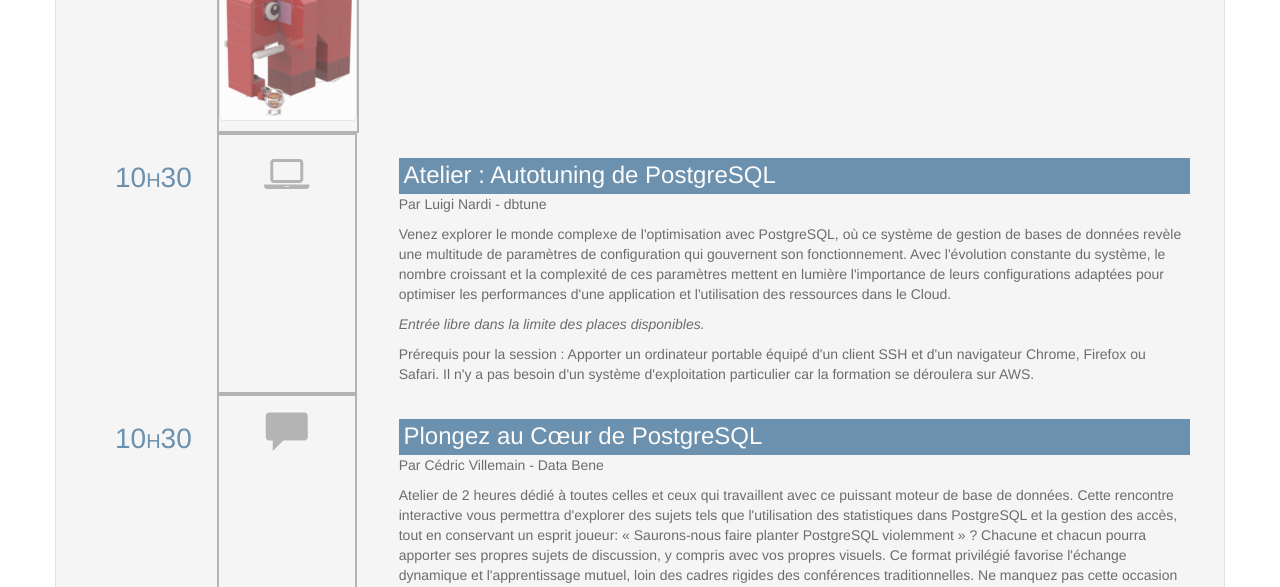
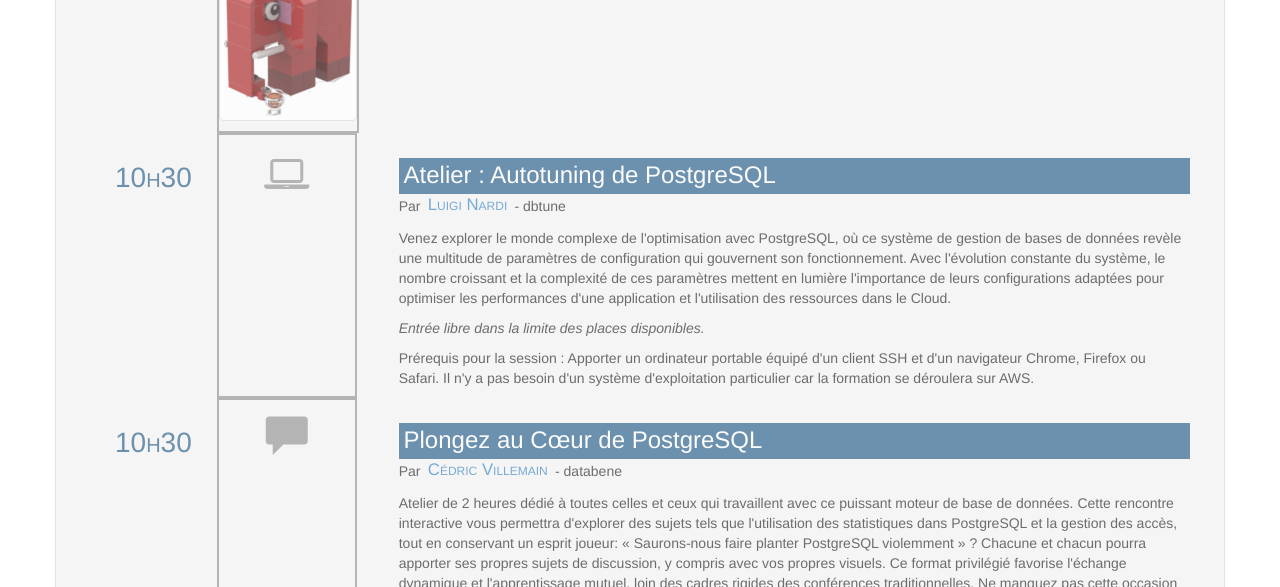
Before and after one commit to postgresqlfr/2024.pgday.fr, a Jekyll site: the page built from programme.md, in a window 1280 px wide and 900 px high, cut to the strip 313-900 px from the top of the window. Built offline with Jekyll 4.4.1, drawn with Linux system fonts in a browser that asks for light colours.

Commit message:
Ajout animateurs ateliers du mardi matin

```diff
--- a/programme.md
+++ b/programme.md
@@ -22,7 +22,7 @@ layout: default
   </div>
   <div class="schedule_desc">
   <h3>Atelier : Autotuning de PostgreSQL</h3>
-  <p>Par Luigi Nardi - dbtune</p>
+  <p>Par <a href="orateurs#l_nardi" class="pg_speaker_name">Luigi Nardi</a> - dbtune</p>
   <p>
 Venez explorer le monde complexe de l'optimisation avec PostgreSQL, où ce système de gestion de bases de données revèle une multitude de paramètres de configuration qui gouvernent son fonctionnement. Avec l'évolution constante du système, le nombre croissant et la complexité de ces paramètres mettent en lumière l'importance de leurs configurations adaptées pour optimiser les performances d'une application et l'utilisation des ressources dans le Cloud.
   </p>
@@ -42,7 +42,7 @@ Venez explorer le monde complexe de l'optimisation avec PostgreSQL, où ce syst
   </div>
   <div class="schedule_desc">
   <h3>Plongez au Cœur de PostgreSQL </h3>
-  <p> Par Cédric Villemain - Data Bene </p>
+  <p>Par <a href="orateurs#c_villemain" class="pg_speaker_name">Cédric Villemain</a> - databene</p>
   <p>
   Atelier de 2 heures dédié à toutes celles et ceux qui travaillent avec ce puissant moteur de base de données. Cette rencontre interactive vous permettra d'explorer des sujets tels que l'utilisation des statistiques dans PostgreSQL et  la gestion des accès, tout en conservant un esprit joueur: « Saurons-nous faire planter PostgreSQL violemment » ? Chacune et chacun pourra apporter ses propres sujets de discussion, y compris avec vos propres visuels. Ce format privilégié favorise l'échange dynamique et l'apprentissage mutuel, loin des cadres rigides des conférences traditionnelles. Ne manquez pas cette occasion unique de partager vos expériences et de découvrir de nouvelles perspectives sur PostgreSQL !
   </p>
```
Also changed, not shown: orateurs.md (+13 -0 lines), img/orateurs/l_nardi.jpeg (added).
